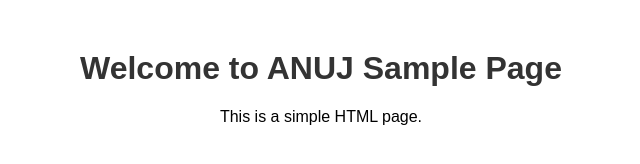
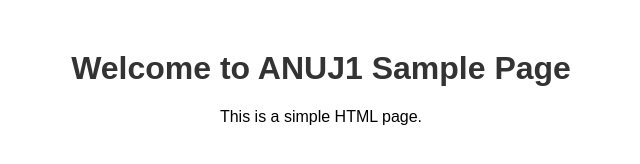
Before and after one commit to ANUJ-POHANKAR/test, a plain HTML site: page index.html in a window 1280 px wide. Shown: the whole page, without its empty margins (319-959 px from the left). Drawn offline with Linux system fonts and the light colour scheme.

Commit message:
Update index.html

```diff
--- a/index.html
+++ b/index.html
@@ -16,7 +16,7 @@
     </style>
 </head>
 <body>
-    <h1>Welcome to ANUJ Sample Page</h1>
+    <h1>Welcome to ANUJ1 Sample Page</h1>
     <p>This is a simple HTML page.</p>
 </body>
 </html>
```
